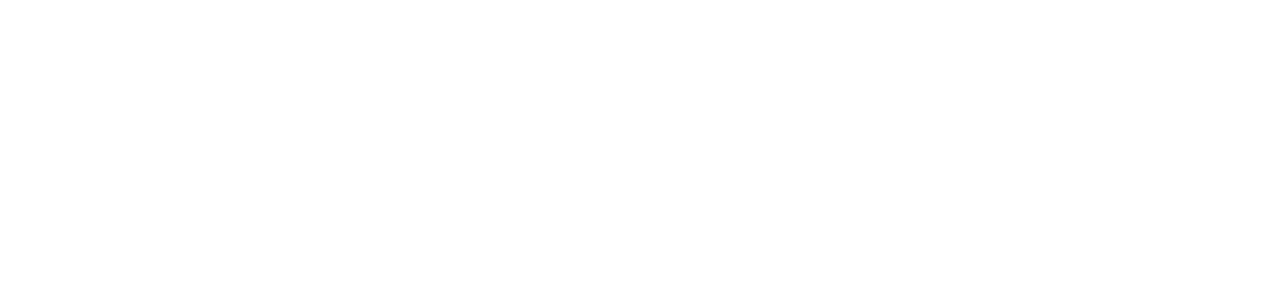
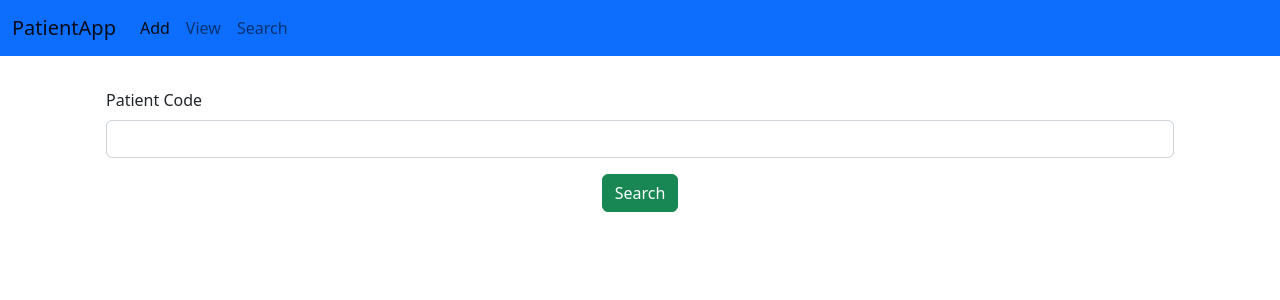
Before and after one commit to hami-r/PatientAppAngular, an Angular app: page /search in a window 1280 px wide. Before the commit this address led to /. Shown: the top 300 px of the page. Built offline with nearby package versions, Linux system fonts and the light colour scheme.

Commit message:
search and delete

```diff
--- a/src/app/api.service.ts
+++ b/src/app/api.service.ts
@@ -15,4 +15,12 @@
   fetchPatient = () => {
     return this.http.get("http://localhost:8080/view")
   }
+
+  searchPatient = (data:any) => {
+    return this.http.post("http://localhost:8080/search",data)
+  }
+
+  deletePatient = (data:any) => {
+    return this.http.post("http://localhost:8080/delete",data)
+  }
 }
--- a/src/app/navbar/navbar.component.html
+++ b/src/app/navbar/navbar.component.html
@@ -12,6 +12,9 @@
           <li class="nav-item">
             <a class="nav-link" routerLink="/view">View</a>
           </li>
+          <li class="nav-item">
+            <a class="nav-link" routerLink="/search">Search</a>
+          </li>
         </ul>
       </div>
     </div>
--- /dev/null
+++ b/src/app/search-patient/search-patient.component.html
@@ -0,0 +1,42 @@
+<app-navbar></app-navbar>
+
+<div class="container">
+    <div class="row">
+        <div class="col col-12 col-sm-12 col-md-12 col-lg-12 col-xl-12 col-xxl-12">
+            <div class="row g-3 m-3">
+                <div class="col col-12 col-sm-12 col-md-12 col-lg-12 col-xl-12 col-xxl-12">
+                    <label for="" class="form-label">Patient Code</label>
+                    <input name="patientCode" [(ngModel)]="patientCode" type="text" class="form-control">
+                </div>
+                <div class="col col-12 col-sm-12 col-md-12 col-lg-12 col-xl-12 col-xxl-12 text-center">
+                    <button (click)="searchPatient()" class="btn btn-success">Search</button>
+                </div>
+            </div>
+            <div class="row g-2" *ngFor="let i of searchData">
+                <div class="col col-12 col-sm-6 col-md-6 col-lg-6 col-xl-6 col-xxl-6">
+                    <label for="" class="form-label">Name</label>
+                    <input type="text" class="form-control"  value="{{i.name}}" readonly>
+                </div>
+                <div class="col col-12 col-sm-6 col-md-6 col-lg-6 col-xl-6 col-xxl-6">
+                    <label for="" class="form-label">Gender</label>
+                    <input type="text" class="form-control" value="{{i.gender}}" readonly>
+                </div>
+                <div class="col col-12 col-sm-6 col-md-6 col-lg-6 col-xl-6 col-xxl-6">
+                    <label for="" class="form-label">Age</label>
+                    <input type="text" class="form-control" value="{{i.age}}" readonly>
+                </div>
+                <div class="col col-12 col-sm-6 col-md-6 col-lg-6 col-xl-6 col-xxl-6">
+                    <label for="" class="form-label">Doctor Name</label>
+                    <input type="text" class="form-control" value="{{i.doctorName}}" readonly>
+                </div>
+                <div class="col col-12 col-sm-6 col-md-6 col-lg-6 col-xl-6 col-xxl-6">
+                    <label for="" class="form-label">Appointment Date</label>
+                    <input type="text" class="form-control" value="{{i.appointmentDate}}" readonly>
+                </div>
+                <div class="col col-12 col-sm-12 col-md-12 col-lg-12 col-xl-12 col-xxl-12 text-center">
+                    <button (click)="deleteBtn(i.id)" class="btn btn-danger">Delete</button>
+                </div>
+            </div>
+        </div>
+    </div>
+</div>
--- /dev/null
+++ b/src/app/search-patient/search-patient.component.ts
@@ -0,0 +1,45 @@
+import { Component } from '@angular/core';
+import { Router } from '@angular/router';
+import { ApiService } from '../api.service';
+
+@Component({
+  selector: 'app-search-patient',
+  templateUrl: './search-patient.component.html',
+  styleUrls: ['./search-patient.component.css']
+})
+export class SearchPatientComponent {
+  constructor(private api:ApiService,private route:Router) {}
+  patientCode = ""
+  searchData:any = []
+  searchPatient = () => {
+    let data:any = {
+      "patientCode":this.patientCode
+    }
+    console.log(data);
+    this.api.searchPatient(data).subscribe(
+      (response:any) => {
+        console.log(response);
+        if(response.length == 0){
+          alert("Not found")
+        } else {
+          this.searchData = response
+        }
+      }
+    )
+  }
+
+  deleteBtn = (id:any) => {
+    let data:any = {
+      "id":id
+    }
+    this.api.deletePatient(data).subscribe(
+      (response:any) => {
+        console.log(response);
+        if(response.status=="success"){
+          alert("deleted successfully")
+          this.route.navigate(['/search'])
+        }
+      }
+    )
+  }
+}
```
Also changed, not shown: src/app/app.module.ts (+7 -1 lines), src/app/search-patient/search-patient.component.css (added).
